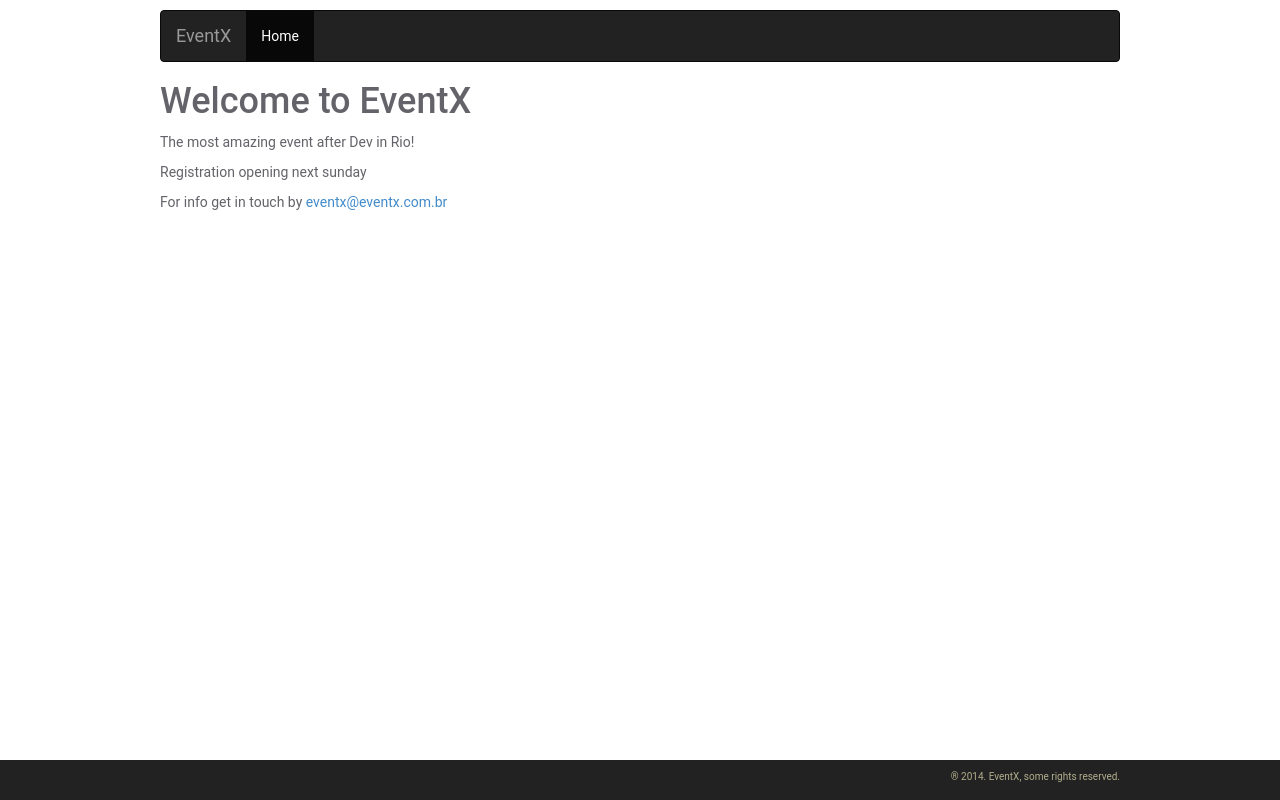
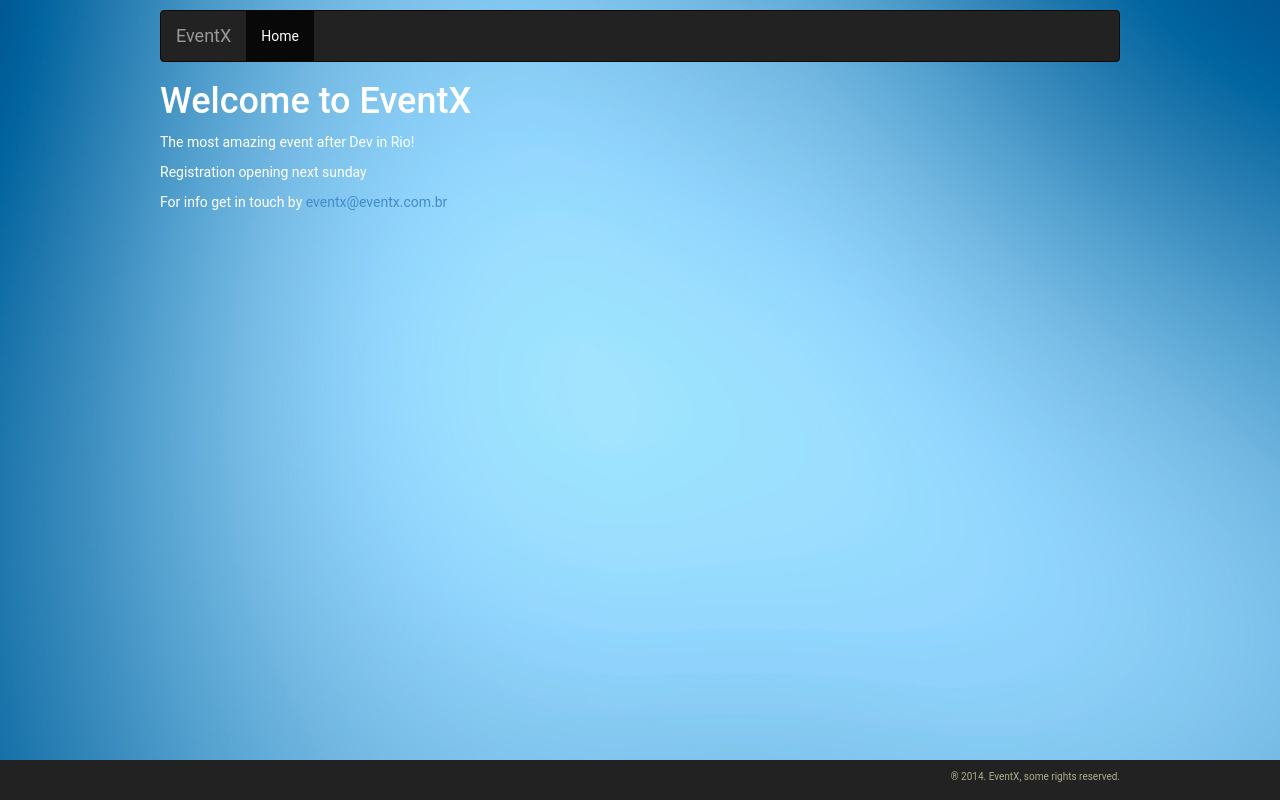
Before and after one commit to adroaldof/eventx, a Django app: page / in a window 1280 px wide. Run offline with Django 3.2, Linux system fonts and the light colour scheme; some libraries are stand-ins or nearby versions.

Commit message:
Change background and text color

```diff
--- a/core/static/css/styles.css
+++ b/core/static/css/styles.css
@@ -6,10 +6,18 @@ body {
   color: #636369;
 }
 
+p,
+h1,
+h2,
+h3 {
+  color: #FFF;
+}
+
 .wrapper {
   width: 100%;
-  min-height: 500px;
+  min-height: 800px;
   background-color: #FFF;
+  background-image: url('../img/bg.jpg');
 }
 
 .content {
```
Also changed, not shown: core/static/img/bg.jpg (added).
